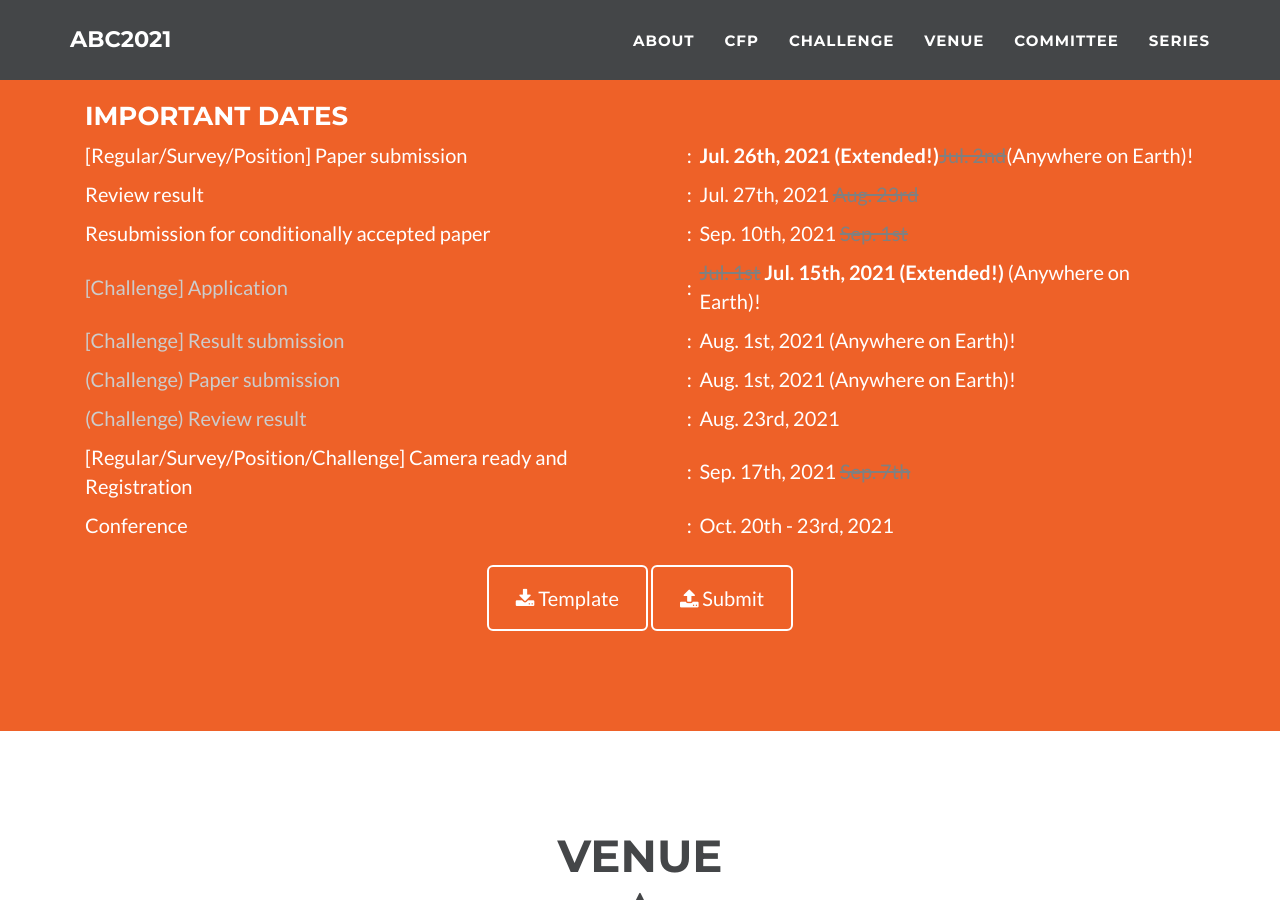
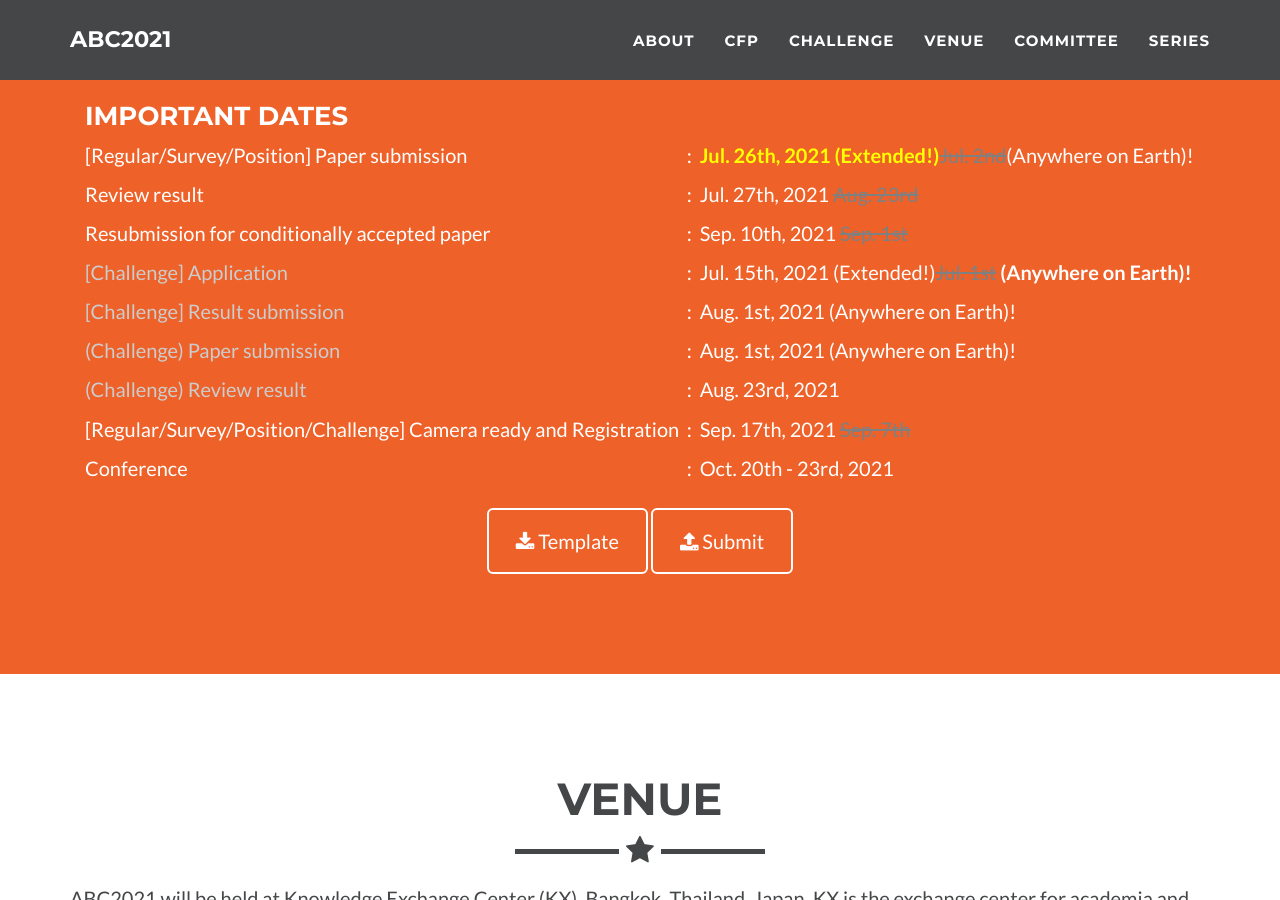
Before and after one commit to abc-research/abc-research.github.io, a Jekyll site: the page built from index.html, in a window 1280 px wide and 900 px high, scrolled down 2573 px. Built offline with Jekyll 4.4.1, drawn with Linux system fonts in a browser that asks for light colours.

Commit message:
Update _config.yml

```diff
--- a/_config.yml
+++ b/_config.yml
@@ -246,13 +246,13 @@ cfp:
      - item: "Note that the <b>author information should be removed</b> from the paper, for double blind reviews."
   dates:
     - name: "[Regular/Survey/Position] Paper submission"
-      date: <b> Jul. 26th, 2021 (Extended!)</b><strike style="color:gray">Jul. 2nd</strike>(Anywhere on Earth)!
+      date: <b><span style="color:yellow"> Jul. 26th, 2021 (Extended!)</span></b><strike style="color:gray">Jul. 2nd</strike>(Anywhere on Earth)!
     - name: "Review result"
       date: Jul. 27th, 2021 <strike style="color:gray">Aug. 23rd</strike>
     - name: "Resubmission for conditionally accepted paper"
       date: Sep. 10th, 2021 <strike style="color:gray">Sep. 1st</strike>
     - name: <span style="color:#CCCCCC">[Challenge] Application</span>
-      date: <strike style="color:gray">Jul. 1st</strike> <b> Jul. 15th, 2021 (Extended!)</b> (Anywhere on Earth)!
+      date: Jul. 15th, 2021 (Extended!)</b><strike style="color:gray">Jul. 1st</strike> <b>  (Anywhere on Earth)!
     - name: <span style="color:#CCCCCC">[Challenge] Result submission</span>
       date: Aug. 1st, 2021 (Anywhere on Earth)!
 # Aug. 9th: review deadline
```
